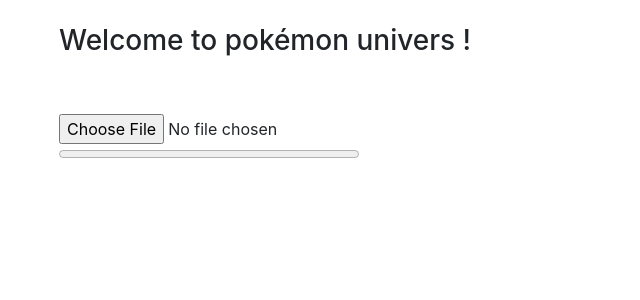
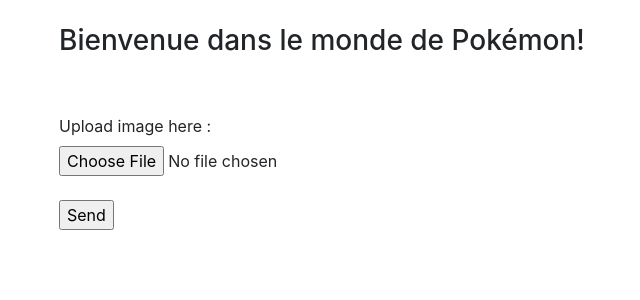
Before and after one commit to Muthuvel15/Pokemon_AI, a FastAPI app: page / in a window 1280 px wide. Shown: the top 300 px of the page, without its empty margins (26-666 px from the left). Run offline with FastAPI, Linux system fonts and the light colour scheme.

Commit message:
new page

```diff
--- a/API/templates/index.html
+++ b/API/templates/index.html
@@ -17,16 +17,15 @@
     <div class="container">
         <br>
 
-        <H3>Welcome to pokémon univers !</H3>
+        <H3>Bienvenue dans le monde de Pokémon!</H3>
     </div>
     <br> <br>
   <div class="container">
-    <form id="upload_form" enctype="multipart/form-data" method="post">
-    <input type="file" name="file1" id="file1" onchange="uploadFile()"><br>
-    <progress id="progressBar" value="0" max="100" style="width:300px;"></progress>
-    <h3 id="status"></h3>
-    <p id="loaded_n_total"></p></div>
+    <form action="/submitform" method="post" enctype="multipart/form-data">
+        <label>Upload image here : </label> <br>
+        <input type="file" name="user_image"> <br> <br>
+        <input type="submit" value="Send">
+    </form>
 
-</form>
 </body>
 </html>
```
